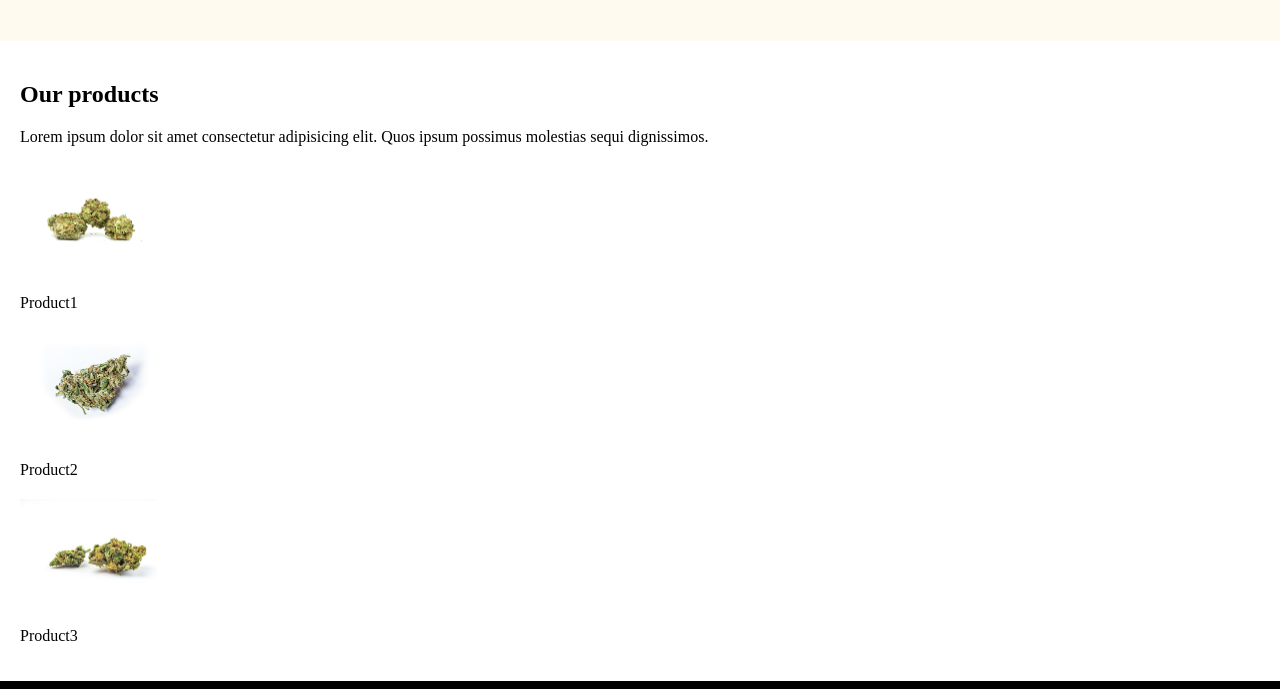
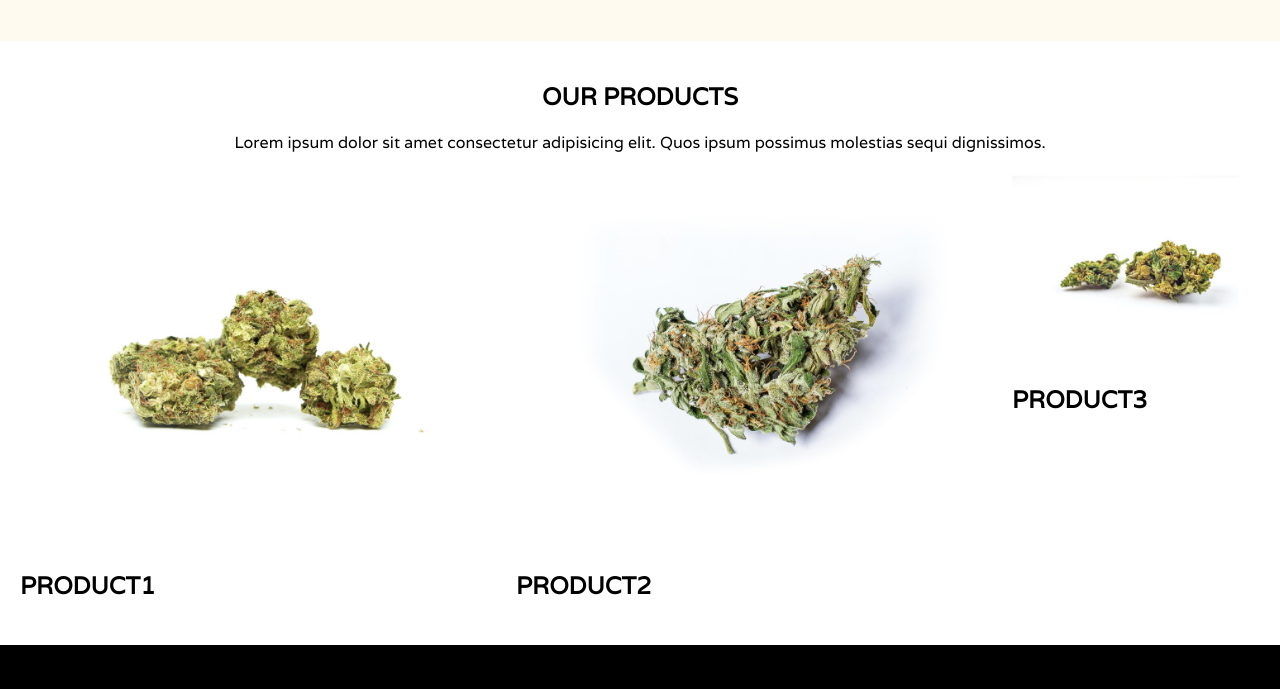
Before and after one commit to WilcoAgten/collab-try-out, a plain HTML site: page index.html in a window 1280 px wide. Shown: the part 779-1468 px from the top of the page. Drawn offline with Linux system fonts and the light colour scheme.

Commit message:
our products gestyled

```diff
--- a/index.html
+++ b/index.html
@@ -34,7 +34,7 @@
     <main class="index-main">
       <div class="index-start">
         <div class="index-container">
-          <div>
+          <div class="col-xl-6">
             <h1>HogWeeds</h1>
             <h2>Lorem ipsum dolor sit.</h2>
             <div class="balk"></div>
@@ -58,12 +58,12 @@
       <div class="index-container">
         <div class="index-our-products">
           <h2 class="index-our-products-heading">Our products</h2>
-          <p>
+          <p class="index-our-products-copy">
             Lorem ipsum dolor sit amet consectetur adipisicing elit. Quos ipsum
             possimus molestias sequi dignissimos.
           </p>
           <div class="index-balk-verticaal"></div>
-          <div class="index-products">
+          <div class="index-products flex">
             <div class="index-product">
               <img src="img/product1.jpg" alt="Product1" />
               <p>Product1</p>
--- a/style.css
+++ b/style.css
@@ -140,6 +140,7 @@ img {
   border-radius: 0.5em;
   font-weight: bold;
   text-transform: uppercase;
+  cursor: pointer;
 }
 
 .index-quote1 {
@@ -156,6 +157,30 @@ img {
 .index-green {
   color: seagreen;
   font-weight: bold;
+}
+
+.index-our-products {
+  font-family: "Varela";
+}
+
+.index-our-products-heading {
+  text-transform: uppercase;
+}
+
+.index-our-products-heading,
+.index-our-products-copy {
+  text-align: center;
+}
+
+.index-product p {
+  text-transform: uppercase;
+  font-size: 1.5em;
+  font-weight: bold;
+}
+
+.index-main img {
+  width: 100%;
+  height: auto;
 }
 
 @media (max-width: 1200px) {
```
